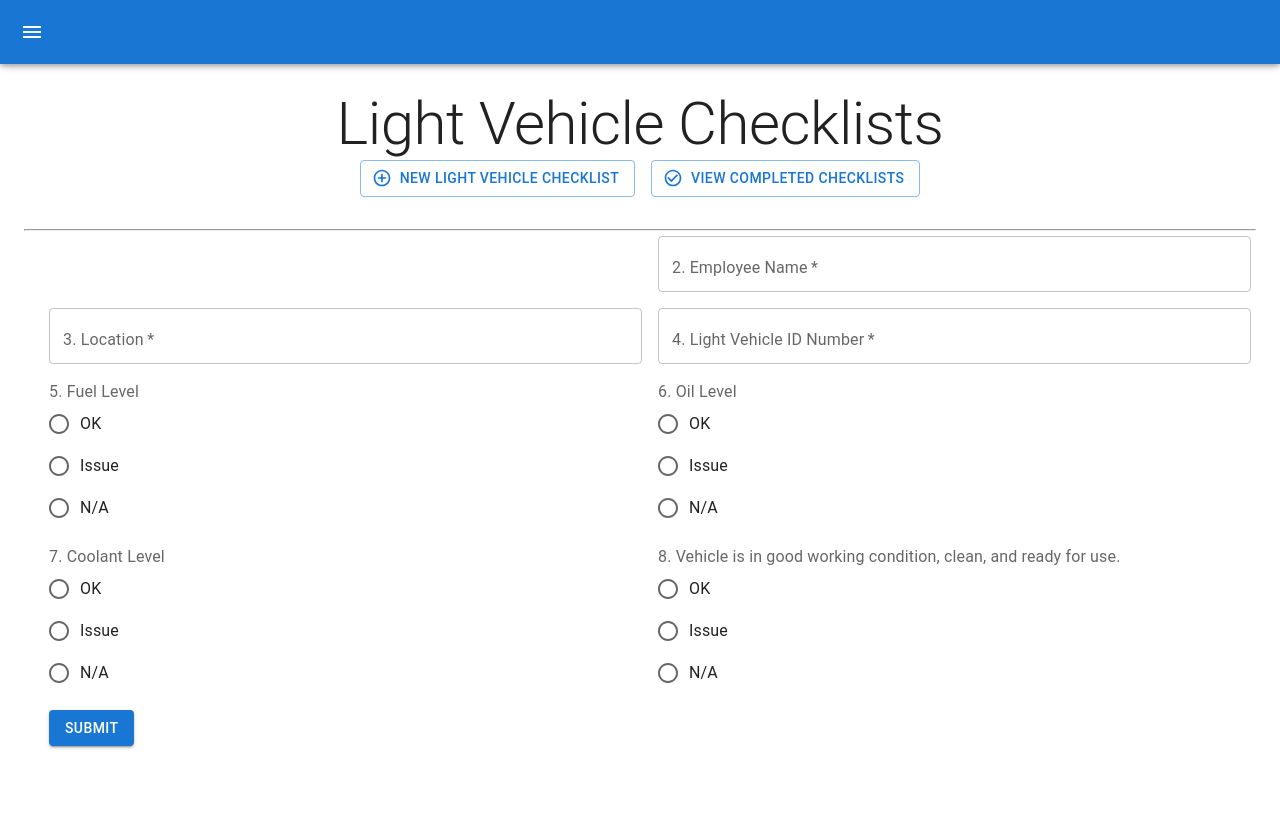
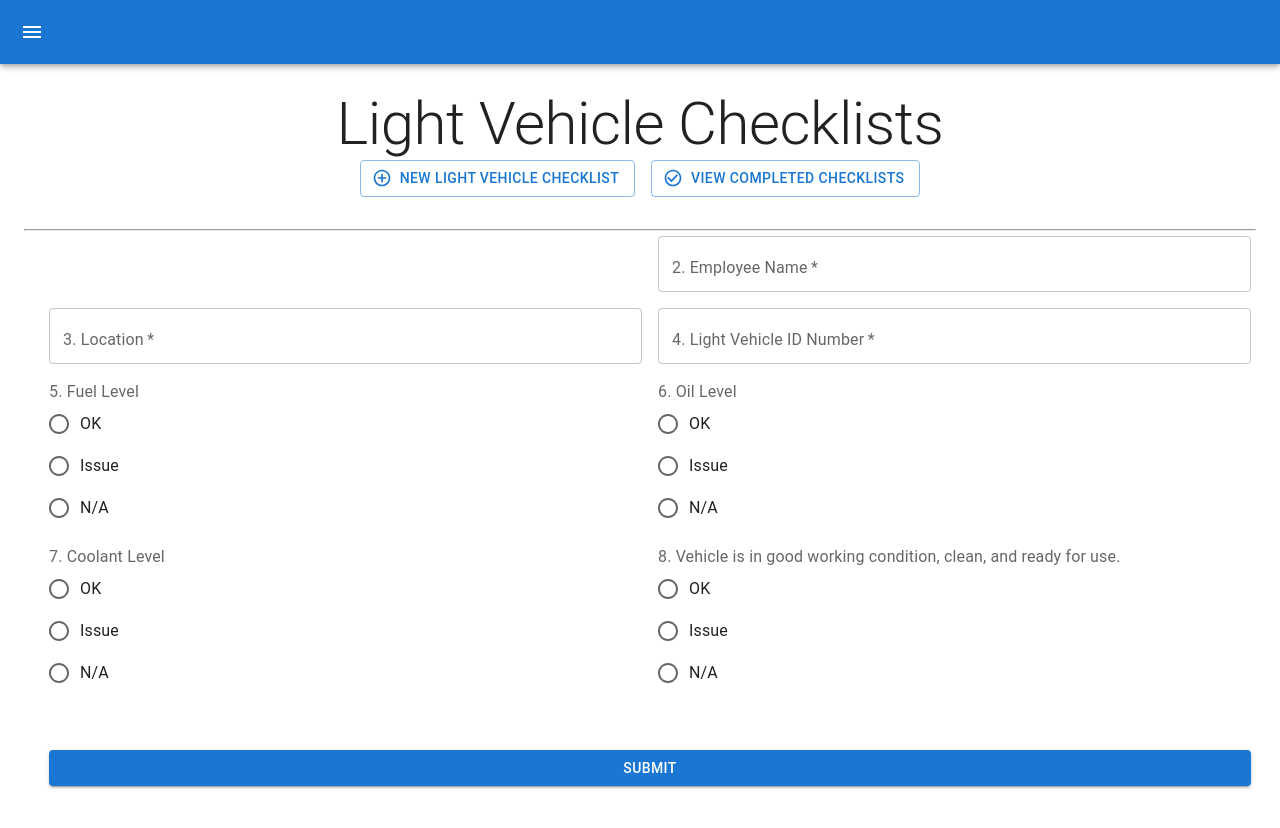
Before and after one commit to kbaillieul/checklist-project, a React (Create React App) app: page /light-vehicle/new in a window 1280 px wide. Shown: the top 828 px of the page. Before the commit the page ends 800 px from the top, so only its background shows below. Built offline with nearby package versions, Linux system fonts and the light colour scheme.

Commit message:
Fixed submit buttons

```diff
--- a/src/components/fallarrest/NewFAChecklist.jsx
+++ b/src/components/fallarrest/NewFAChecklist.jsx
@@ -173,8 +173,10 @@
 
         <Grid item xs={12} sm={12}>
           <Button
+            type="submit"
+            fullWidth
             variant="contained"
-            className="submit"
+            sx={{ mt: 5, mb: 3 }}
             onClick={submitChecklist}
             aria-label="submit-checklist-button"
           >
--- a/src/components/heavyequipment/NewHEChecklist.jsx
+++ b/src/components/heavyequipment/NewHEChecklist.jsx
@@ -202,8 +202,10 @@
 
         <Grid item xs={12} sm={12}>
           <Button
+            type="submit"
+            fullWidth
             variant="contained"
-            className="submit"
+            sx={{ mt: 5, mb: 3 }}
             onClick={submitChecklist}
             aria-label="submit-button"
           >
--- a/src/components/lightvehicle/NewLVChecklist.jsx
+++ b/src/components/lightvehicle/NewLVChecklist.jsx
@@ -196,10 +196,12 @@
           </FormControl>
         </Grid>
 
-        <Grid item xs={12} sm={6}>
+        <Grid item xs={12} sm={12}>
           <Button
+            type="submit"
+            fullWidth
             variant="contained"
-            className="submit"
+            sx={{ mt: 5, mb: 3 }}
             onClick={submitChecklist}
             aria-label="submit-button"
           >
```
